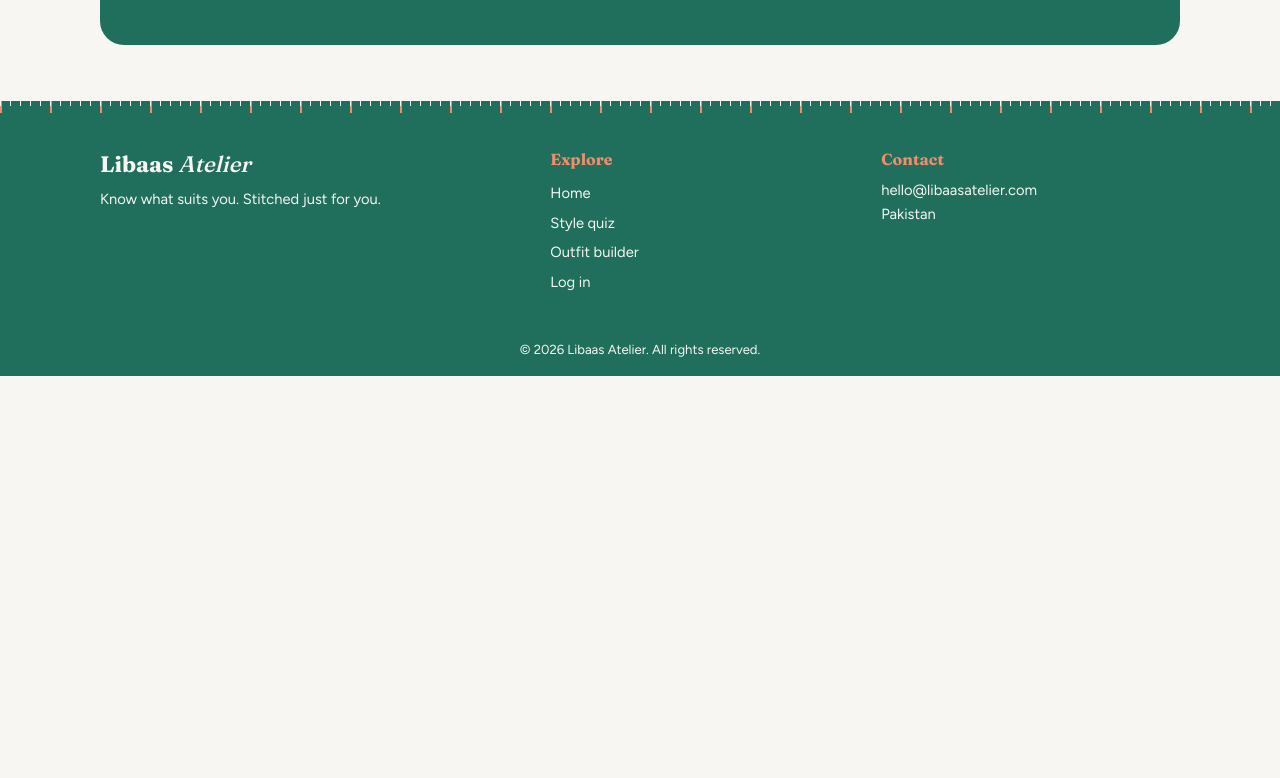
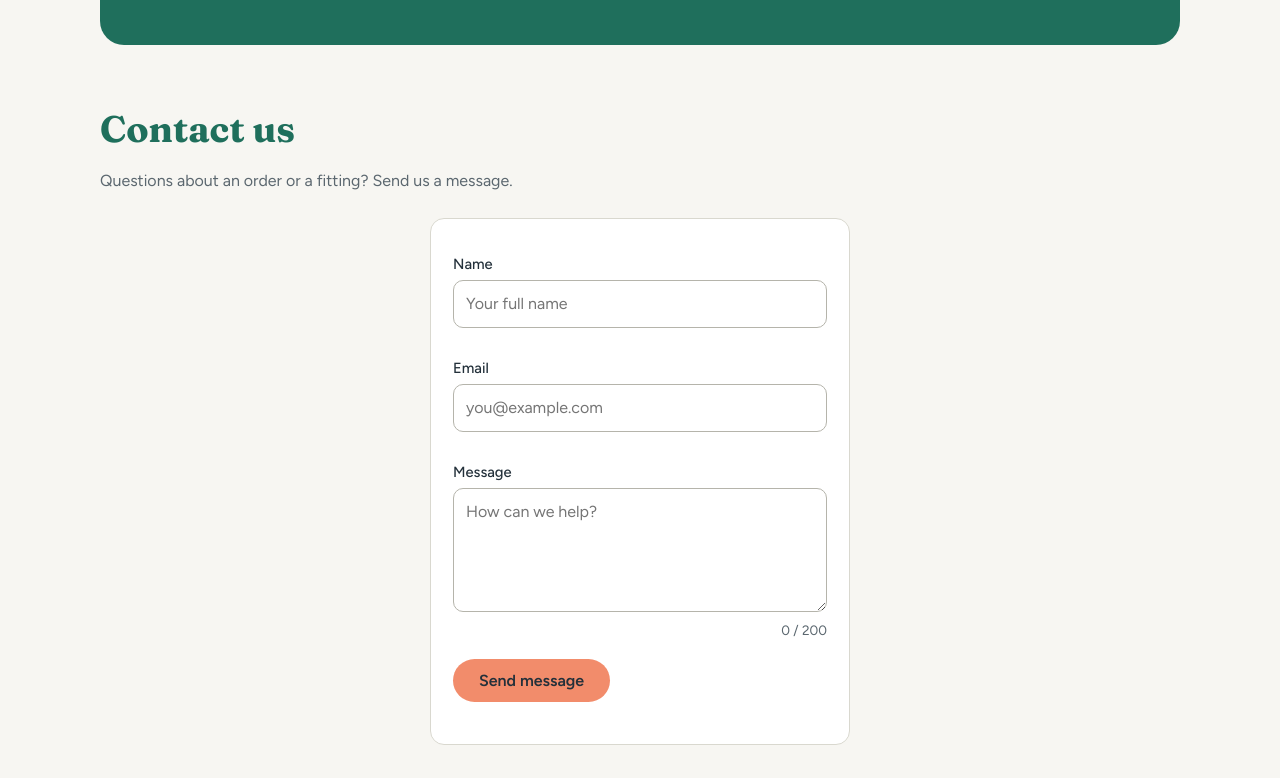
Before and after one commit to Yumna-SA/Libaas-Atelier, a plain HTML site: page index.html in a window 1280 px wide. Shown: the part 1922-2700 px from the top of the page. Before the commit the page ends 2298 px from the top, so only its background shows below. Drawn offline with Linux system fonts and the light colour scheme.

Commit message:
Add contact form validation

```diff
--- a/css/style.css
+++ b/css/style.css
@@ -116,3 +116,7 @@ body.dark #f h4 { color: var(--bg); }
 body.dark .btn:hover { background: #d9693f; }
 
 .tb { background: none; border: 1px solid var(--bg); color: var(--bg); border-radius: 99px; padding: 6px 14px; font: inherit; cursor: pointer; }
+/* Lab 04: contact form */
+.error { display: block; color: var(--err); font-size: .88rem; min-height: 1.2em; }
+.success { color: var(--e); font-weight: 600; margin: 12px 0 0; }
+.count { display: block; text-align: right; font-size: .85rem; color: var(--mu); }
--- a/index.html
+++ b/index.html
@@ -63,6 +63,28 @@
   <a class="btn" href="quiz.html">Take the style quiz</a>
 </section>
 
+<section class="sech" id="contact">
+  <h2>Contact us</h2>
+  <p>Questions about an order or a fitting? Send us a message.</p>
+</section>
+<form id="contactForm" class="card narrow" novalidate>
+  <label for="nameBox">Name</label>
+  <input id="nameBox" type="text" placeholder="Your full name">
+  <span id="nameErr" class="error"></span>
+
+  <label for="emailBox">Email</label>
+  <input id="emailBox" type="email" placeholder="you@example.com">
+  <span id="emailErr" class="error"></span>
+
+  <label for="msgBox">Message</label>
+  <textarea id="msgBox" rows="4" maxlength="200" placeholder="How can we help?"></textarea>
+  <span id="count" class="count">0 / 200</span>
+  <span id="msgErr" class="error"></span>
+
+  <button class="btn" type="submit">Send message</button>
+  <p id="success" class="success"></p>
+</form>
+
 </main>
 <footer id="f"></footer>
 <script src="js/app.js"></script>
--- a/script.js
+++ b/script.js
@@ -1,5 +1,5 @@
 document.addEventListener("DOMContentLoaded", () => {
-  // Menu toggle
+  // ---------- Menu toggle ----------
   const menuBtn = document.querySelector("#menuBtn");
   const nav = document.querySelector("#mainNav");
 
@@ -7,14 +7,14 @@ document.addEventListener("DOMContentLoaded", () => {
     nav.classList.toggle("open");
   });
 
-  // Dark mode button (created here, inside the menu)
+  // ---------- Dark mode button (created inside the menu) ----------
   const themeBtn = document.createElement("button");
   themeBtn.id = "themeBtn";
   themeBtn.className = "tb";
   themeBtn.textContent = "Dark mode";
   nav.appendChild(themeBtn);
 
-  // On every page load, check if dark mode was saved earlier
+  // remember the theme between pages
   let saved = "light";
   try {
     saved = localStorage.getItem("theme") || "light";
@@ -35,13 +35,12 @@ document.addEventListener("DOMContentLoaded", () => {
       themeBtn.textContent = "Dark mode";
     }
 
-    // Save the choice so the next page remembers it
     try {
       localStorage.setItem("theme", isDark ? "dark" : "light");
     } catch (err) {}
   });
 
-  // Contact form (only runs on pages that have the form)
+  // ---------- Contact form (Task 3) ----------
   const form = document.querySelector("#contactForm");
 
   if (form) {
@@ -54,36 +53,47 @@ document.addEventListener("DOMContentLoaded", () => {
     const success = document.querySelector("#success");
     const count = document.querySelector("#count");
 
+    // live character counter (input event)
     msgBox.addEventListener("input", () => {
       count.textContent = msgBox.value.length + " / 200";
     });
 
+    // validation (submit event)
     form.addEventListener("submit", (e) => {
-      e.preventDefault();
+      e.preventDefault(); // stop the page reloading
 
       const name = nameBox.value.trim();
       const email = emailBox.value.trim();
       const message = msgBox.value.trim();
       let valid = true;
 
+      // clear old messages
       nameErr.textContent = "";
       emailErr.textContent = "";
       msgErr.textContent = "";
       success.textContent = "";
 
+      // Name: at least 3 characters after trim
       if (name.length < 3) {
         nameErr.textContent = "Please enter your full name.";
         valid = false;
       }
-      if (!email.includes("@") || !email.includes(".")) {
+
+      // Email: contains @ and . (and the @ is not first, the dot comes after it)
+      const at = email.indexOf("@");
+      const dot = email.lastIndexOf(".");
+      if (!email.includes("@") || !email.includes(".") || at < 1 || dot < at + 2 || dot === email.length - 1) {
         emailErr.textContent = "Please enter a valid email.";
         valid = false;
       }
+
+      // Message: at least 10 characters after trim
       if (message.length < 10) {
         msgErr.textContent = "Tell us a little more (10+ characters).";
         valid = false;
       }
 
+      // Success message uses textContent, never innerHTML
       if (valid) {
         success.textContent = "Thanks, " + name + "! We got your message.";
       }
```
